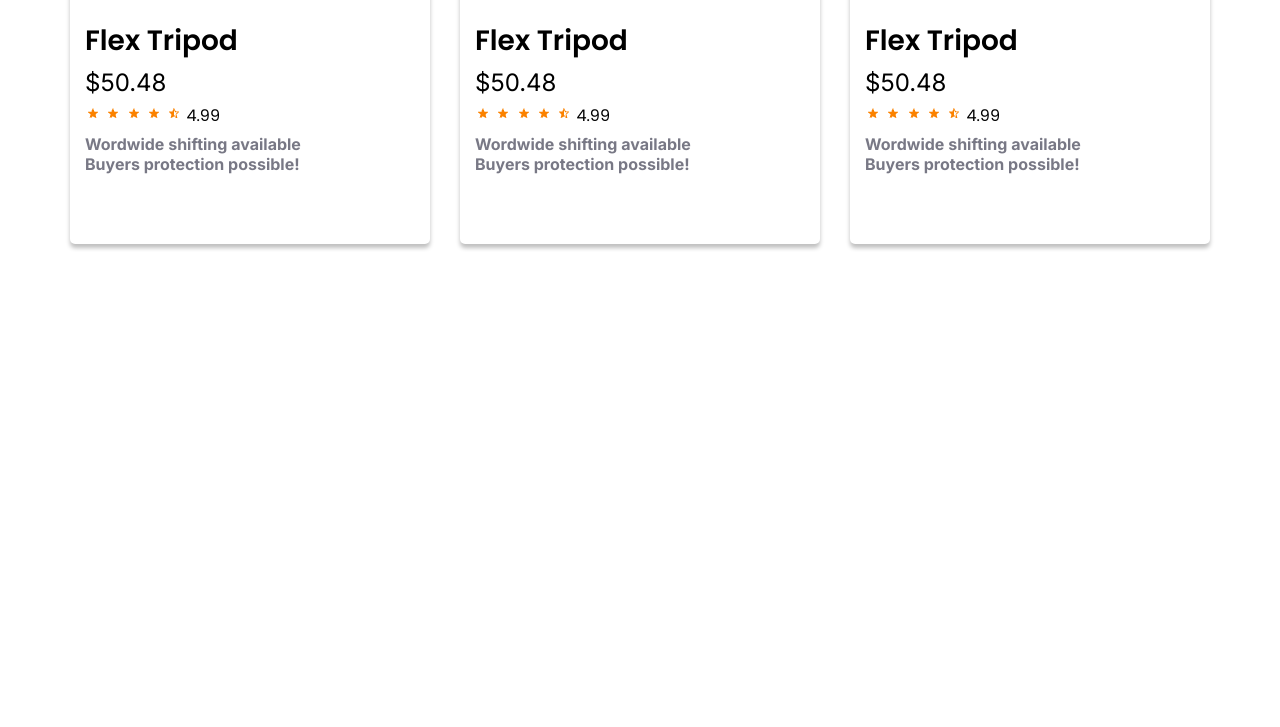
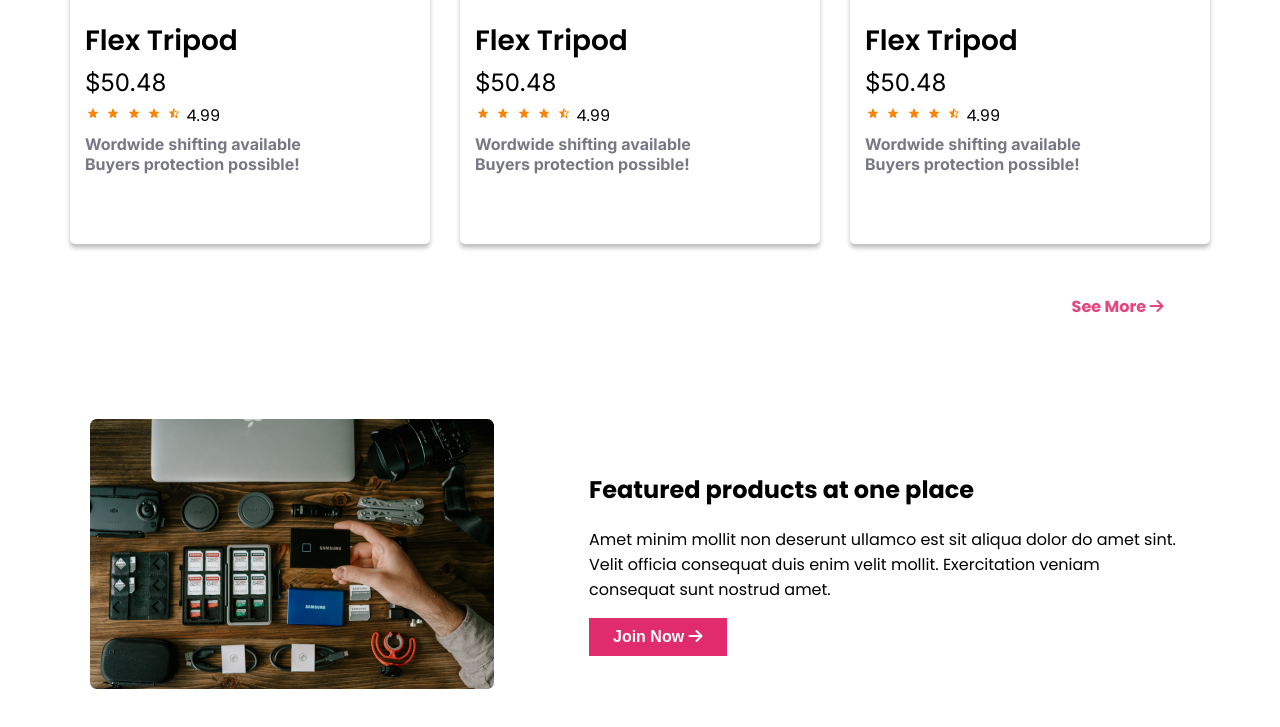
Before and after one commit to Sahidulislam05/Influencer_products, a plain HTML site: page index.html in a window 1280 px wide. Shown: the part 2339-3066 px from the top of the page. Before the commit the page ends 2591 px from the top, so only its background shows below. Drawn offline with Linux system fonts and the light colour scheme.

Commit message:
added feature

```diff
--- a/index.html
+++ b/index.html
@@ -66,7 +66,7 @@
           <img src="./logos/Target.svg" alt="" />
         </div>
       </section>
-
+      <!-- collection -->
       <section id="collection">
         <h2 class="collection-tittle">Popular Collection</h2>
         <div class="collection-container">
@@ -224,6 +224,24 @@
             </p>
           </div>
         </div>
+        <div class="collection-arrow">
+          <a href=""> See More <i class="fa-solid fa-arrow-right"></i> </a>
+        </div>
+      </section>
+      <!-- featured -->
+      <section id="feature">
+        <img src="./images/gear.png" alt="" />
+        <div class="feature-product">
+          <h2>Featured products at one place</h2>
+          <p>
+            Amet minim mollit non deserunt ullamco est sit aliqua dolor do amet
+            sint. Velit officia consequat duis enim velit mollit. Exercitation
+            veniam consequat sunt nostrud amet.
+          </p>
+          <button class="btn">
+            Join Now <i class="fa-solid fa-arrow-right"></i>
+          </button>
+        </div>
       </section>
     </main>
     <footer></footer>
--- a/style.css
+++ b/style.css
@@ -141,3 +141,25 @@ nav ul a {
   margin-top: 6px;
   margin-bottom: 0px;
 }
+.collection-arrow {
+  margin-top: 50px;
+  text-align: right;
+}
+.collection-arrow a {
+  text-decoration: none;
+  color: rgba(224, 44, 109, 0.87);
+  font-size: 1rem;
+  font-weight: bold;
+}
+/* feature styles */
+#feature {
+  max-width: 1100px;
+  margin: 100px auto 100px auto;
+  display: flex;
+  justify-content: space-between;
+  align-items: center;
+  gap: 95px;
+}
+.feature-product button {
+  border-radius: 0px;
+}
```
